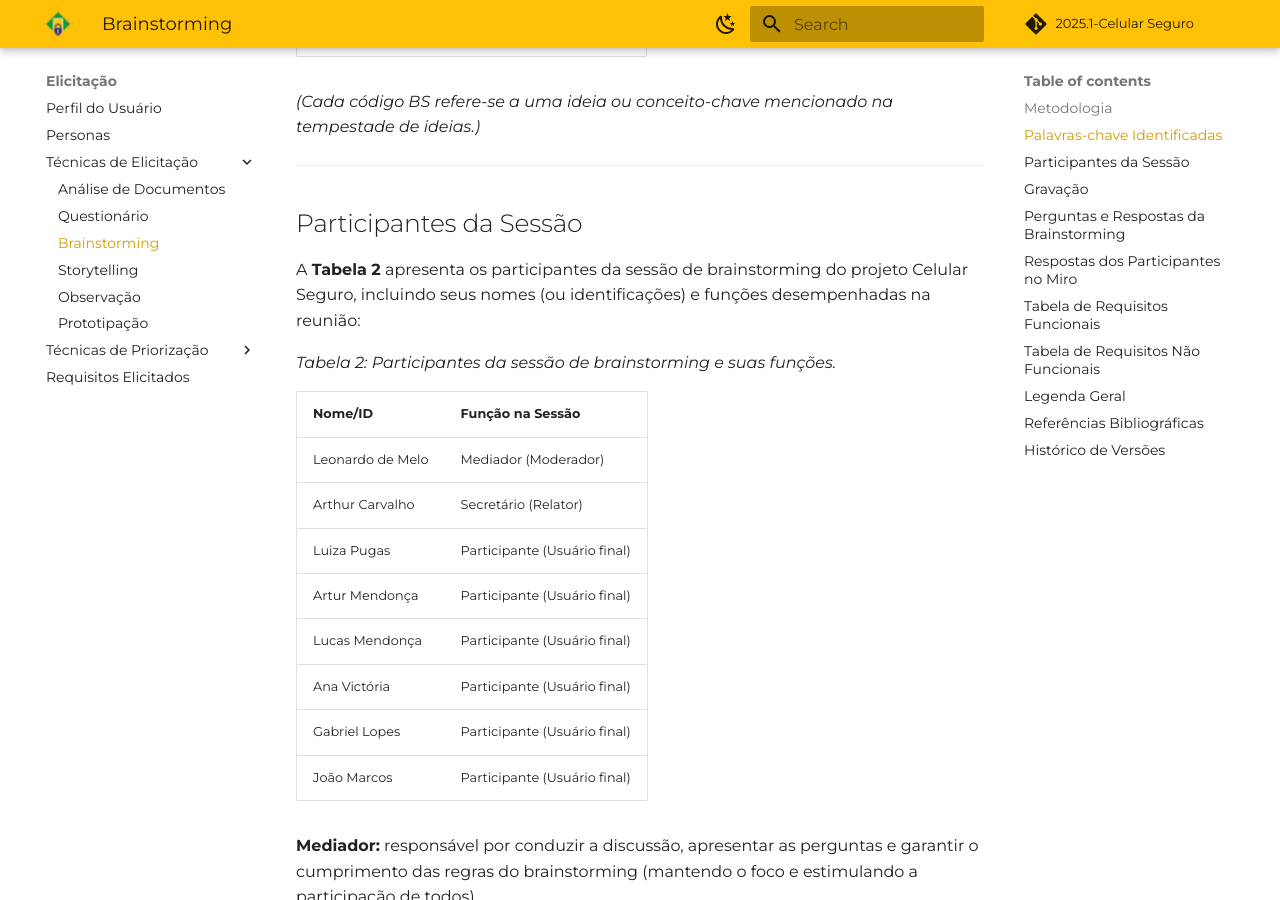
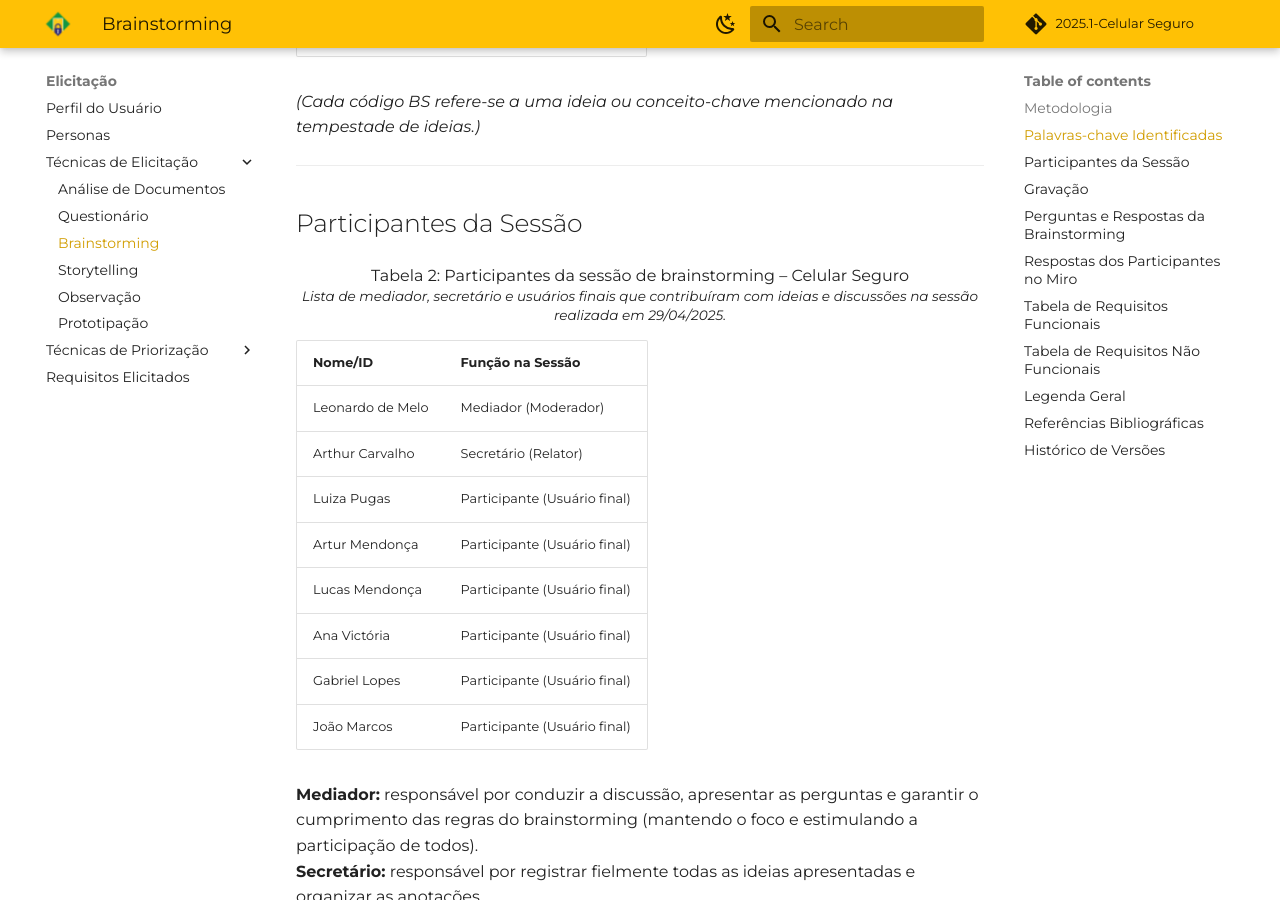
Before and after one commit to Requisitos-de-Software/2025.1-CelularSeguro, an MkDocs documentation site: the page built from Docs/documento-elicitacao/Brainstorming.md, in a window 1280 px wide and 900 px high, scrolled down 2393 px. Built offline with MkDocs 1.6.1 and Material for MkDocs 9.7.7, drawn with Linux system fonts in a browser that asks for light colours; comment, search, counter and statistics services are not loaded.

Commit message:
docs: alterando formato da legenda

```diff
--- a/Docs/documento-elicitacao/Brainstorming.md
+++ b/Docs/documento-elicitacao/Brainstorming.md
@@ -61,9 +61,14 @@ A condução da dinâmica seguiu as boas práticas de brainstorming apresentadas
 
 ## Participantes da Sessão
 
-A **Tabela 2** apresenta os participantes da sessão de brainstorming do projeto Celular Seguro, incluindo seus nomes (ou identificações) e funções desempenhadas na reunião:
-
-*Tabela 2: Participantes da sessão de brainstorming e suas funções.*
+<font size="3">
+  <p style="text-align:center; margin:-2em 0 0; line-height:1.2;">
+    Tabela 2: Participantes da sessão de brainstorming – Celular Seguro<br>
+    <span style="font-size:0.85em; font-style:italic;">
+      Lista de mediador, secretário e usuários finais que contribuíram com ideias e discussões na sessão realizada em 29/04/2025.
+    </span>
+  </p>
+</font>
 
 | **Nome/ID**       | **Função na Sessão** |
 |-------------------|----------------------|
```
